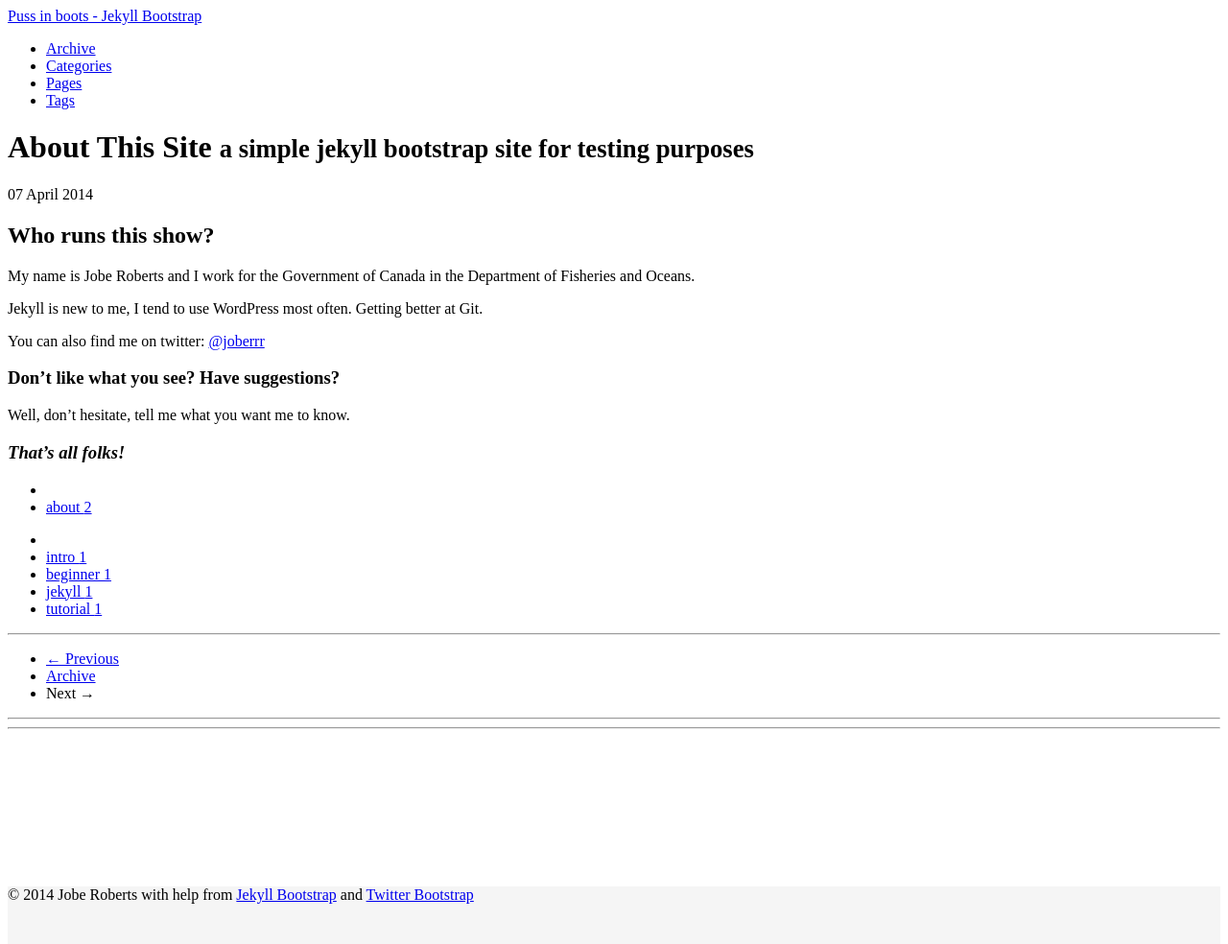
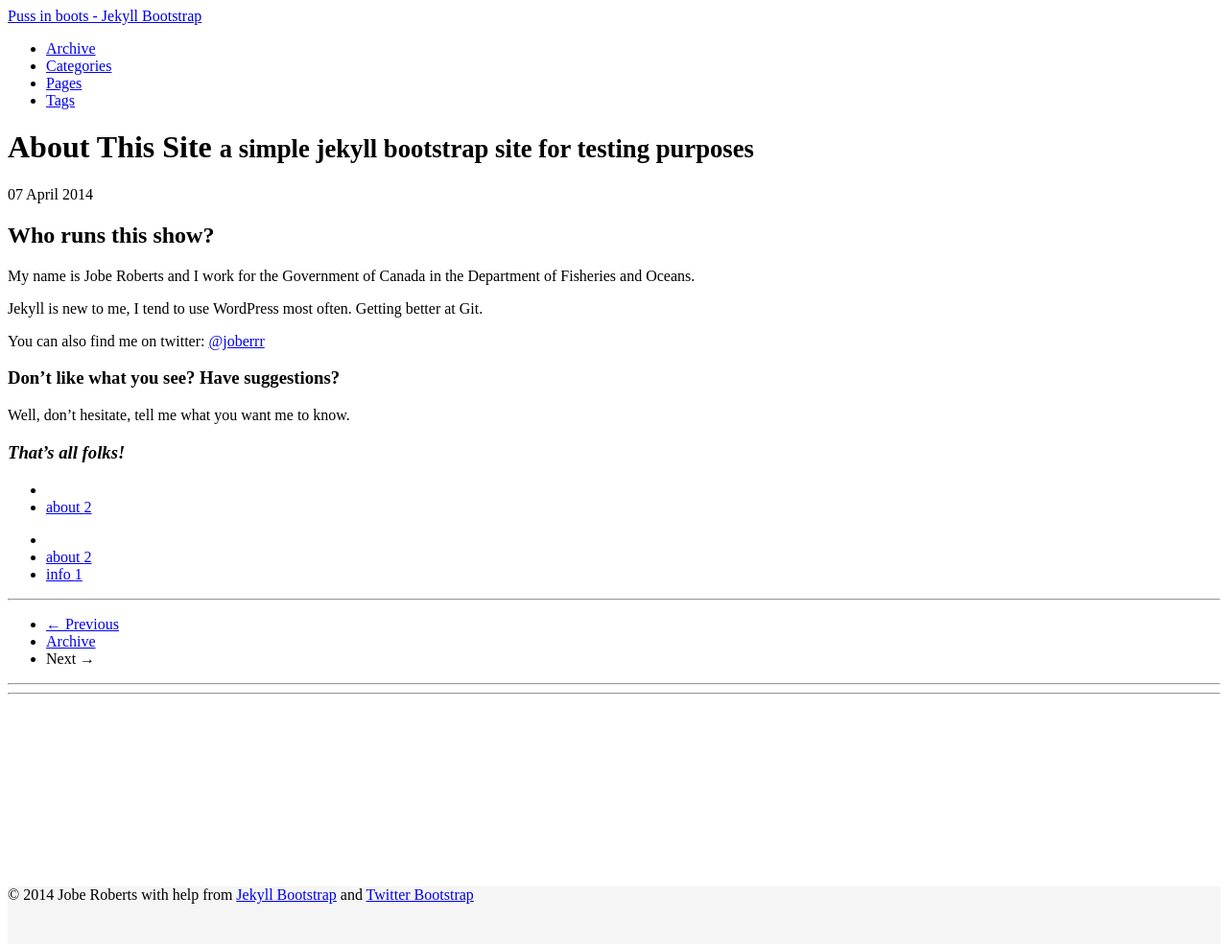
Before and after one commit to Joberrr/puss-in-boots, a Jekyll site: the page built from _posts/2014-04-07-about-this-site.md, in a window 1280 px wide. Shown: the whole page at 96% size. Built offline with Jekyll 4.4.1, drawn with Linux system fonts in a browser that asks for light colours.

Commit message:
Post update

```diff
--- a/_posts/2014-04-07-about-this-site.md
+++ b/_posts/2014-04-07-about-this-site.md
@@ -2,7 +2,7 @@
 layout: post
 category : about
 tagline: "a simple jekyll bootstrap site for testing purposes"
-tags : [intro, beginner, jekyll, tutorial]
+tags : [about, info]
 ---
 {% include JB/setup %}
 
```
Also changed, not shown: 5 other files.
